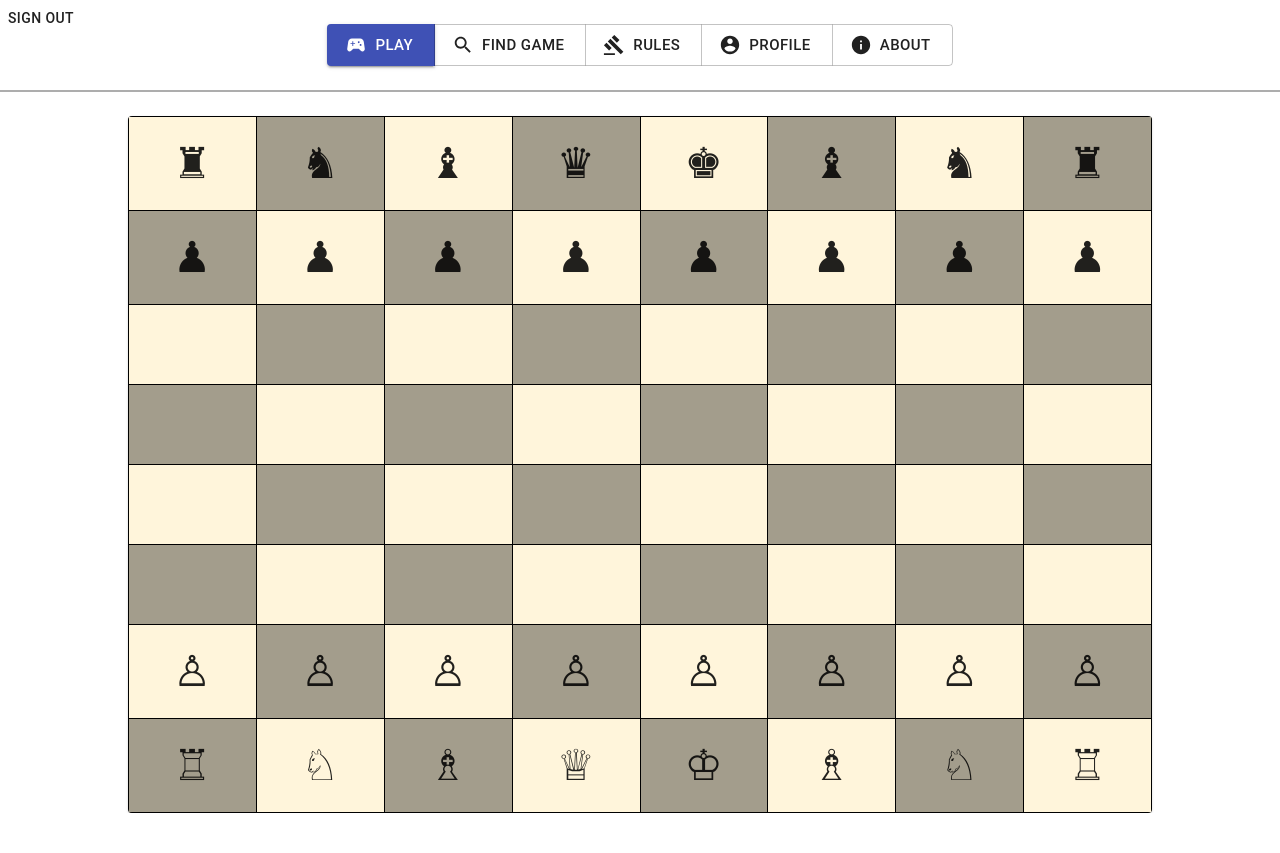
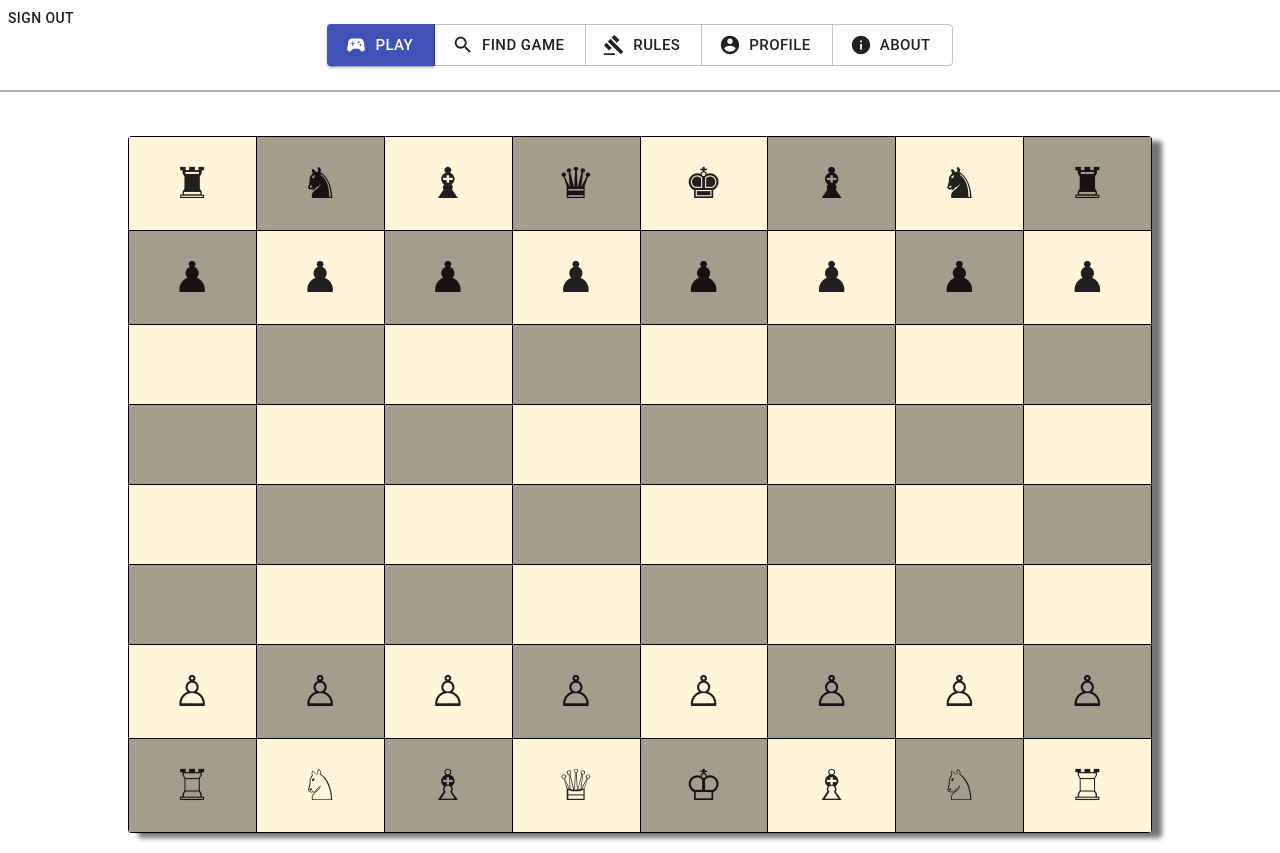
Before and after one commit to honeybadgerofdoom/blank_web_app, a React app in the folder client/: page / in a window 1280 px wide. Both pictures are taken after a click on the button "SIGN IN". Before the commit the page ends 813 px from the top, so only its background shows below. Built offline with nearby package versions, Linux system fonts and the light colour scheme; a web font is replaced by a local one.

Commit message:
quick shadow on the board, looks nice

```diff
--- a/client/src/components/pages/Play/Play.js
+++ b/client/src/components/pages/Play/Play.js
@@ -6,6 +6,8 @@ import Square from "./Square";
 const useStyles = makeStyles({
     root: {
         width: "80vw",
+        margin: "20px",
+        boxShadow: "10px 5px 5px #757575",
     },
 });
 
--- a/client/src/components/pages/Play/Square.js
+++ b/client/src/components/pages/Play/Square.js
@@ -46,8 +46,8 @@ export default function Play(props) {
             console.log("ERROR");
         }
          */
-        console.log(props.position);
-        console.log({squareColor});
+        const position = props.position;
+        console.log({position});
     }
 
     return (
```
